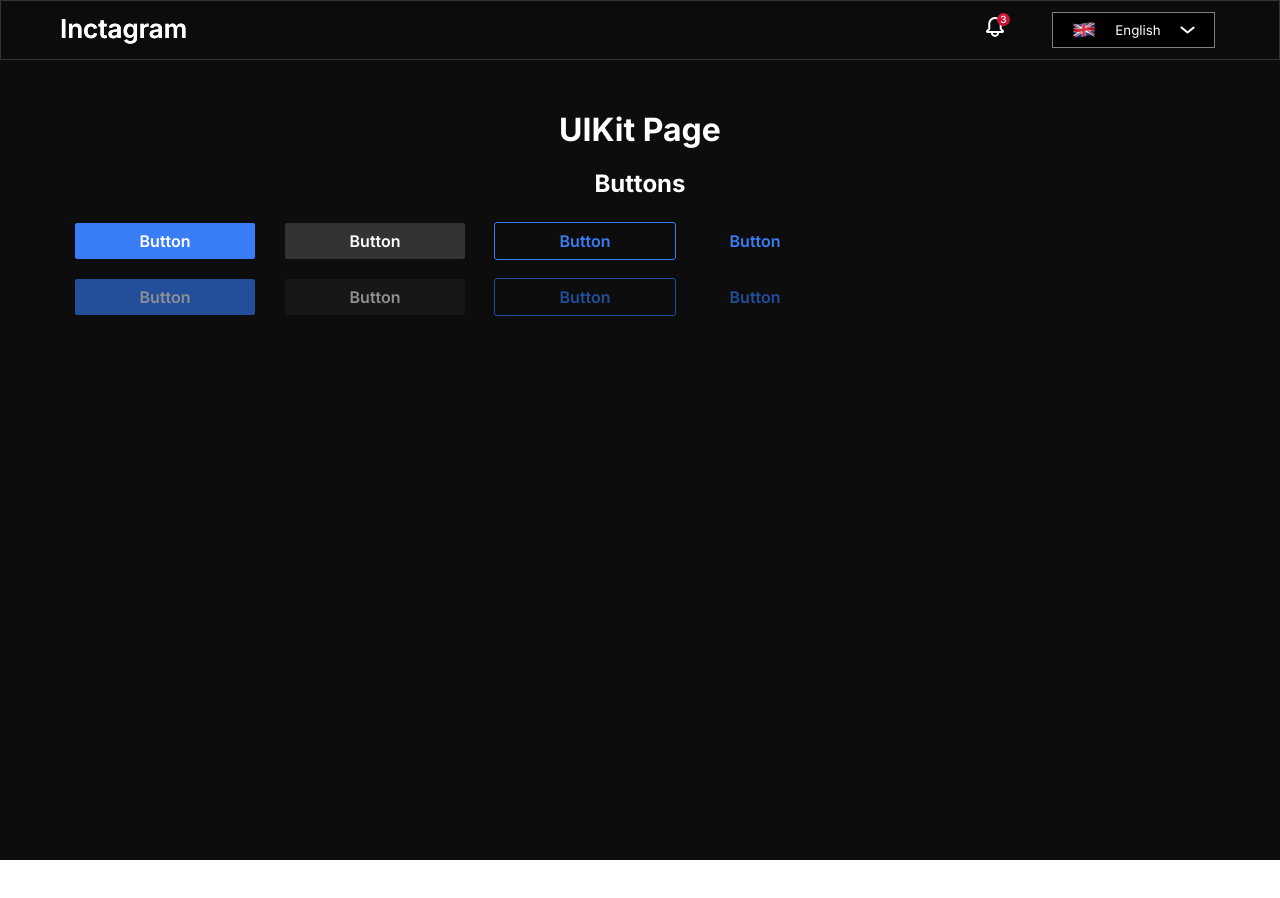
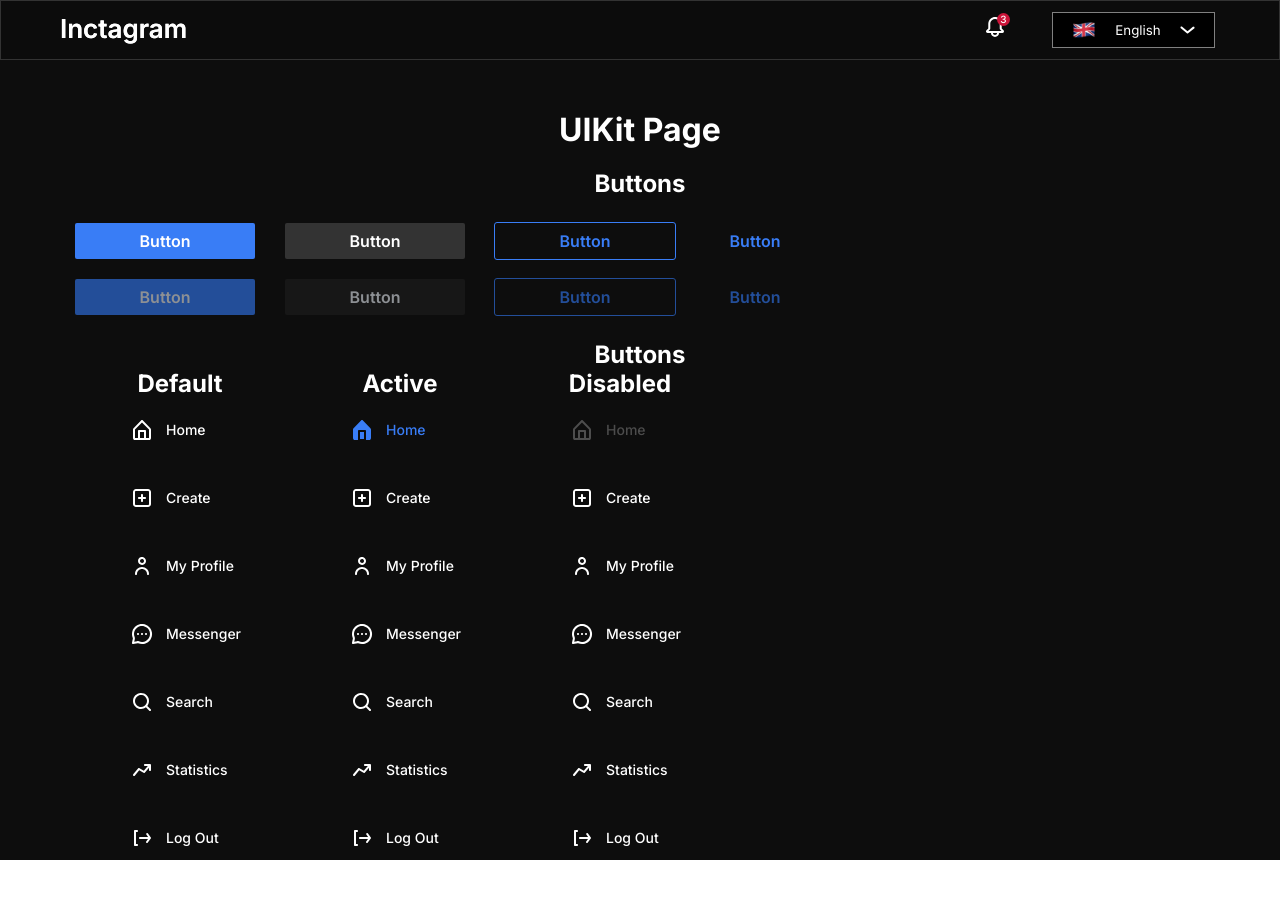
Before and after one commit to FightersForJustice/inctagram, a Next.js app: page /dev/ui-kit in a window 1280 px wide. Shown: the top 898 px of the page. Before the commit the page ends 860 px from the top, so only its background shows below. Built offline with nearby package versions, Linux system fonts and the light colour scheme.

Commit message:
refactor: move icon component to common UiKit page

```diff
--- a/ui/ui-kit/Icon/IconsComponent.module.scss
+++ b/@ui/ui-kit/Icon/IconsComponent.module.scss
@@ -1,11 +1,11 @@
-@use '../../../styles/library';
+@use '../../design/settings/colors.scss';
 
 .IconWrapper {
 
   display: flex;
   transition: .2s;
   width: fit-content;
-  color: library.$light-100;
+  color: colors.$light-100;
   box-sizing: content-box;
   text-decoration: none;
 
@@ -14,7 +14,7 @@
   }
 
   &:hover {
-    color: library.$primary-100;
+    color: colors.$primary-100;
     cursor: pointer;
 
     .Icon {
@@ -25,7 +25,7 @@
   &:active,
   &Active,
   &Active:hover {
-    color: library.$primary-500;
+    color: colors.$primary-500;
 
     .Icon {
       filter: invert(36%) sepia(80%) saturate(1143%) hue-rotate(197deg) brightness(102%) contrast(93%);
@@ -33,14 +33,13 @@
   }
 
   &:focus {
-    outline: 2px solid library.$primary-100;
+    outline: 2px solid colors.$primary-100;
     border-radius: 4px;
   }
 
   &Disabled,
   &Disabled:hover {
-    color: library.$dark-100;
-    outline: 0px solid black;
+    color: colors.$dark-100;
     cursor: not-allowed;
 
     .Icon {
@@ -49,7 +48,6 @@
   }
 
   .Text {
-    margin-top: 0px;
     margin-left: 12px;
     font-size: 14px;
     font-weight: 500;
@@ -66,7 +64,6 @@
   }
 
   .Text {
-    margin-top: 0px;
     margin-left: 12px;
     font-size: 14px;
     font-weight: 500;
--- a/pages/dev/ui-kit-icons/index.tsx
+++ b/components/dev/UiKit/Icons.tsx
@@ -1,7 +1,6 @@
 import { PageWrapper } from 'components/PageWrapper/PageWrapper'
-import { getLayout } from '@/components/Layout/Layout'
-import { Icons } from '@/ui/ui-kit/Icon/IconsComponent'
-import style from '@/ui/ui-kit/Icon/IconsComponent.module.scss'
+import style from '@/@ui/ui-kit/Icon/IconsComponent.module.scss'
+import { Icons } from '@/@ui/ui-kit/Icon/IconsComponent'
 
 export const getStaticProps = async () => {
   return {
@@ -9,10 +8,12 @@ export const getStaticProps = async () => {
   }
 }
 
-const Failed = () => {
+const IconsDev = () => {
   return (
     <PageWrapper>
-      <div style={{ display: 'flex', textAlign: 'center', color: 'white' }}>
+      <div className={style.kitContainer}>
+
+        <div style={{ display: 'flex', textAlign: 'center', color: 'white' }}>
         <div>
           <h2>Default</h2>
           <Icons.Home className={style.SideBar__Item} />
@@ -44,9 +45,10 @@ const Failed = () => {
           <Icons.Logout className={style.SideBar__Item} />
         </div>
       </div>
+
+      </div>
     </PageWrapper>
   )
 }
 
-Failed.getLayout = getLayout
-export default Failed
+export default IconsDev
--- a/pages/dev/ui-kit/index.tsx
+++ b/pages/dev/ui-kit/index.tsx
@@ -3,6 +3,7 @@ import { getLayout } from '@/components/Layout/Layout'
 import { Button } from '@/@ui/ui-kit/Button/Button'
 import style from './index.module.scss'
 import { BUTTON_COLORS } from '@/@ui/ui-kit/Button/constants'
+import IconsDev from '@/components/dev/UiKit/Icons'
 
 export const getStaticProps = async () => {
   return {
@@ -19,30 +20,31 @@ const Login = () => {
         <div className={style.kitBlock}>
           <h2 className={style.componentHeader}>Buttons</h2>
           <div className={style.components}>
-
             <div className={style.buttonBlock}>
-                <Button text='Button'></Button>
-                <Button text='Button' disabled></Button>
+              <Button text="Button"></Button>
+              <Button text="Button" disabled></Button>
             </div>
 
             <div className={style.buttonBlock}>
-                <Button color={BUTTON_COLORS.BASIC} text='Button'></Button>
-                <Button color={BUTTON_COLORS.BASIC} text='Button' disabled></Button>
+              <Button color={BUTTON_COLORS.BASIC} text="Button"></Button>
+              <Button color={BUTTON_COLORS.BASIC} text="Button" disabled></Button>
             </div>
 
             <div className={style.buttonBlock}>
-                <Button color={BUTTON_COLORS.OUTLINED} text='Button'></Button>
-                <Button color={BUTTON_COLORS.OUTLINED} text='Button' disabled></Button>
+              <Button color={BUTTON_COLORS.OUTLINED} text="Button"></Button>
+              <Button color={BUTTON_COLORS.OUTLINED} text="Button" disabled></Button>
             </div>
 
             <div className={style.buttonBlock}>
-                <Button color={BUTTON_COLORS.GHOST} text='Button'></Button>
-                <Button color={BUTTON_COLORS.GHOST} text='Button' disabled></Button>
-                </div>
-
+              <Button color={BUTTON_COLORS.GHOST} text="Button"></Button>
+              <Button color={BUTTON_COLORS.GHOST} text="Button" disabled></Button>
             </div>
           </div>
-
+        </div>
+        <div className={style.kitBlock}>
+          <h2 className={style.componentHeader}>Buttons</h2>
+          <IconsDev />
+        </div>
       </div>
     </PageWrapper>
   )
```
Also changed, not shown: @ui/ui-kit/Icon/IconsComponent.tsx (renamed from ui/ui-kit/Icon/IconsComponent.tsx), @ui/ui-kit/Icon/MakeIcon.tsx (renamed from ui/ui-kit/Icon/MakeIcon.tsx), @ui/ui-kit/Icon/iconsType.ts (renamed from ui/ui-kit/Icon/iconsType.ts). Lines whose indentation alone changed are shown as unchanged.
